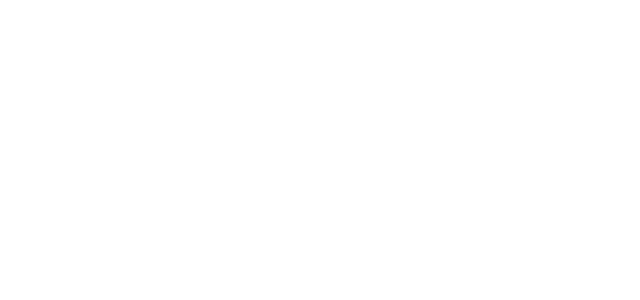
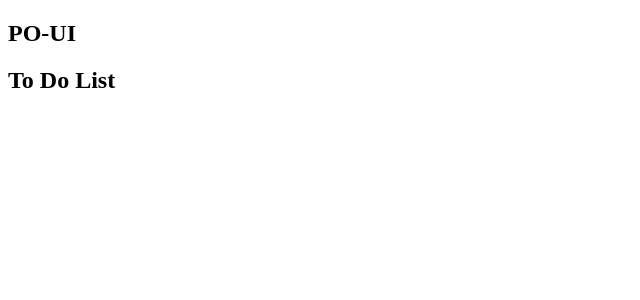
Before and after one commit to imfabiosala/poui-todolist, an Angular app: page / in a window 1280 px wide. Shown: the top 300 px of the page, without its empty margins (0-640 px from the left). Built offline with nearby package versions, Linux system fonts and the light colour scheme.

Commit message:
[FIX] Change app title variable.

```diff
--- a/src/app/app.component.ts
+++ b/src/app/app.component.ts
@@ -5,6 +5,8 @@ import { Component } from '@angular/core';
   templateUrl: './app.component.html',
   styleUrls: ['./app.component.css']
 })
+
 export class AppComponent {
-  title = 'poui-todolist';
+  appTitleOne = 'PO-UI';
+  appTitleTwo = 'To Do List';
 }
```
